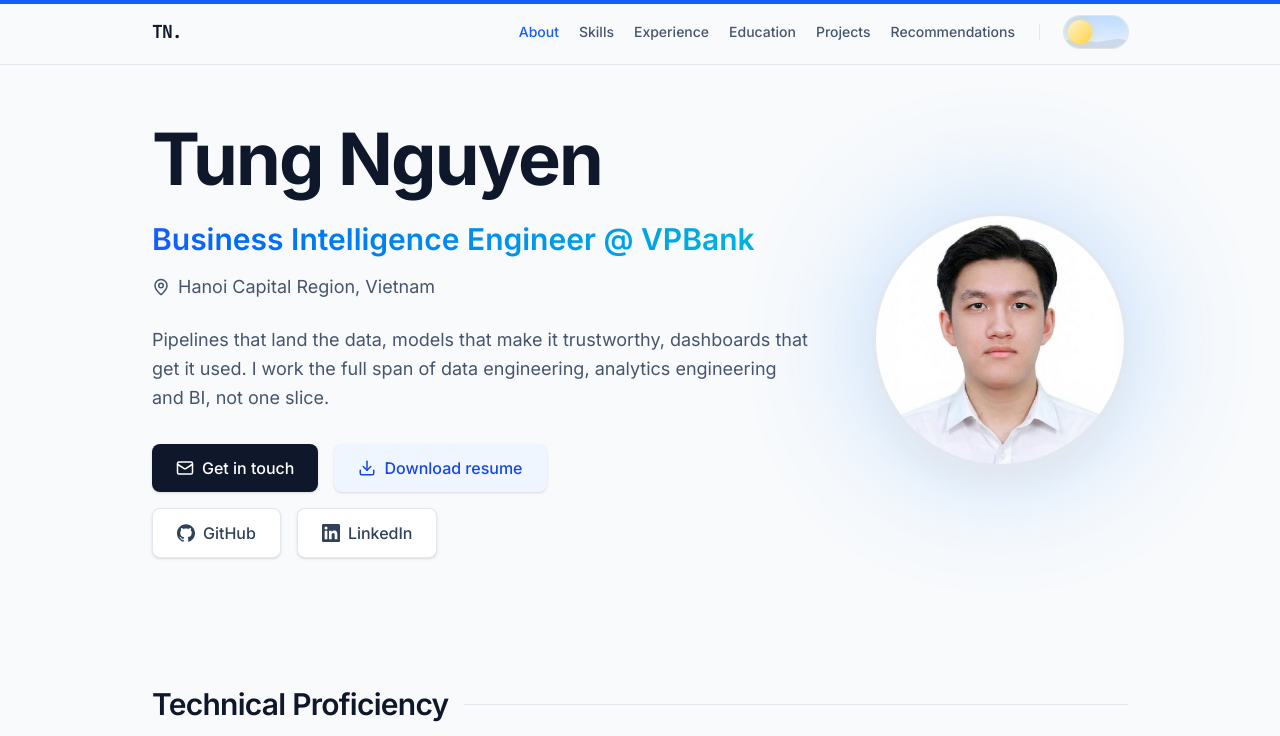
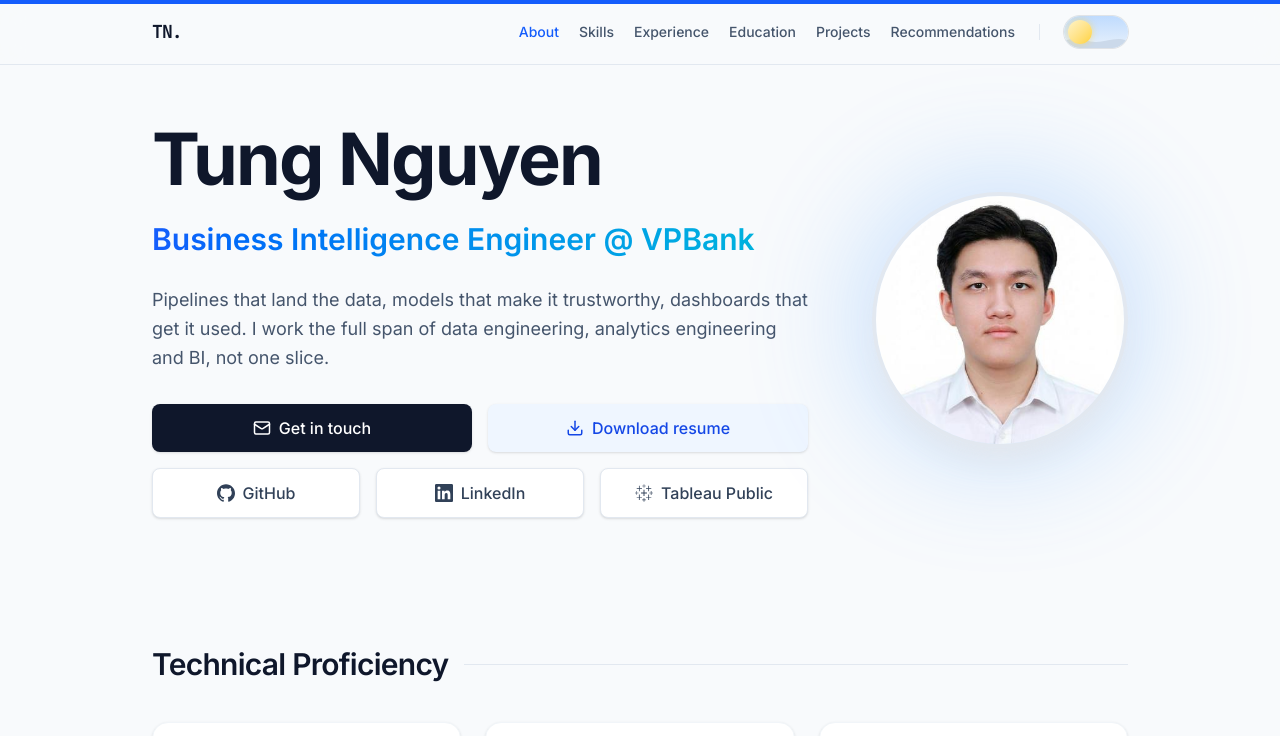
Before and after one commit to TungNamNguyen/personal-portfolio, a React (Vite) app: page / in a window 1280 px wide. Shown: the top 736 px of the page. Built offline with nearby package versions, Linux system fonts and the light colour scheme.

Commit message:
feat: add Tableau Public button, grid layout for hero buttons, remove location

```diff
--- a/src/components/Hero.tsx
+++ b/src/components/Hero.tsx
@@ -1,8 +1,9 @@
 import { motion, useReducedMotion } from "motion/react";
-import { Mail, Download, MapPin } from "lucide-react";
+import { Mail, Download } from "lucide-react";
 // Monochrome marks so they inherit the button's text colour in both themes.
 import SiGithub from "~icons/simple-icons/github";
 import FaLinkedin from "~icons/simple-icons/linkedin";
+import SiTableau from "~icons/simple-icons/tableau";
 import { SITE } from "../constants";
 
 const buttonBase =
@@ -11,7 +12,7 @@
 // Shared by the two shapes the resume button takes — a real <a download> once
 // SITE.resumeUrl is set, an inert <button> until then. Kept in one place so the
 // pair can never drift apart visually.
-const resumeClass = `w-full sm:w-auto ${buttonBase} bg-blue-50 dark:bg-slate-700 text-blue-700 dark:text-blue-400 hover:bg-blue-100 dark:hover:bg-slate-600`;
+const resumeClass = `${buttonBase} bg-blue-50 dark:bg-slate-700 text-blue-700 dark:text-blue-400 hover:bg-blue-100 dark:hover:bg-slate-600`;
 
 const resumeLabel = (
   <>
@@ -48,11 +49,6 @@
           <p className="text-xl sm:text-2xl lg:text-3xl font-semibold bg-clip-text text-transparent bg-gradient-to-r from-blue-600 to-cyan-500 dark:from-blue-400 dark:to-cyan-300 pb-1">
             {SITE.role} @ {SITE.company}
           </p>
-          <div className="flex flex-wrap items-center gap-x-3 gap-y-2">
-            <p className="flex items-center gap-2 text-base sm:text-lg text-slate-600 dark:text-slate-400">
-              <MapPin size={18} aria-hidden="true" className="shrink-0" />
-              {SITE.location}
-            </p>
 
           {SITE.openTo && (
             <span className="inline-flex items-center gap-1.5 rounded-full border border-emerald-200 bg-emerald-50 px-2.5 py-1 text-xs font-medium text-emerald-700 dark:border-emerald-500/30 dark:bg-emerald-500/10 dark:text-emerald-400">
@@ -60,7 +56,6 @@
               {SITE.openTo}
             </span>
           )}
-          </div>
         </div>
 
         <p className="max-w-2xl text-base sm:text-lg leading-relaxed text-slate-600 dark:text-slate-400">
@@ -71,25 +66,20 @@
           initial={reduceMotion ? false : { opacity: 0 }}
           animate={{ opacity: 1 }}
           transition={{ delay: reduceMotion ? 0 : 0.2 }}
-          className="flex flex-wrap gap-3 sm:gap-4 pt-2"
+          className="space-y-3 sm:space-y-4 pt-2"
         >
+          {/* Row 1: Get in touch + Download resume */}
+          <div className="grid grid-cols-1 sm:grid-cols-2 gap-3 sm:gap-4">
             <motion.a
               whileHover={reduceMotion ? undefined : { scale: 1.05 }}
               whileTap={reduceMotion ? undefined : { scale: 0.95 }}
               href={`mailto:${SITE.email}`}
-            className={`w-full sm:w-auto ${buttonBase} bg-slate-900 dark:bg-blue-600 text-white hover:bg-slate-800 dark:hover:bg-blue-500`}
+              className={`${buttonBase} bg-slate-900 dark:bg-blue-600 text-white hover:bg-slate-800 dark:hover:bg-blue-500`}
             >
               <Mail size={18} />
               Get in touch
             </motion.a>
 
-          {/*
-            The button is always on show — it is part of the hero's shape, so it
-            does not pop in later and reflow the row. Until `resumeUrl` points
-            somewhere it renders as a plain <button> with nothing wired to it:
-            visible and focusable, but a click downloads nothing. Fill the
-            constant in and the same button becomes a real download link.
-          */}
             {SITE.resumeUrl ? (
               <motion.a
                 whileHover={reduceMotion ? undefined : { scale: 1.05 }}
@@ -110,15 +100,17 @@
                 {resumeLabel}
               </motion.button>
             )}
+          </div>
 
-          <div className="flex gap-3 sm:gap-4 w-full sm:w-auto">
+          {/* Row 2: GitHub + LinkedIn + Tableau Public */}
+          <div className="grid grid-cols-3 gap-3 sm:gap-4">
             <motion.a
               whileHover={reduceMotion ? undefined : { scale: 1.05 }}
               whileTap={reduceMotion ? undefined : { scale: 0.95 }}
               href={SITE.github}
               target="_blank"
               rel="noreferrer"
-              className={`flex-1 sm:flex-none ${buttonBase} bg-white dark:bg-slate-800 border border-slate-200 dark:border-slate-700 text-slate-700 dark:text-slate-300 hover:bg-slate-50 dark:hover:bg-slate-700`}
+              className={`${buttonBase} bg-white dark:bg-slate-800 border border-slate-200 dark:border-slate-700 text-slate-700 dark:text-slate-300 hover:bg-slate-50 dark:hover:bg-slate-700`}
             >
               <SiGithub width={18} height={18} />
               GitHub
@@ -129,10 +121,21 @@
               href={SITE.linkedin}
               target="_blank"
               rel="noreferrer"
-              className={`flex-1 sm:flex-none ${buttonBase} bg-white dark:bg-slate-800 border border-slate-200 dark:border-slate-700 text-slate-700 dark:text-slate-300 hover:bg-slate-50 dark:hover:bg-slate-700`}
+              className={`${buttonBase} bg-white dark:bg-slate-800 border border-slate-200 dark:border-slate-700 text-slate-700 dark:text-slate-300 hover:bg-slate-50 dark:hover:bg-slate-700`}
             >
               <FaLinkedin width={18} height={18} />
               LinkedIn
+            </motion.a>
+            <motion.a
+              whileHover={reduceMotion ? undefined : { scale: 1.05 }}
+              whileTap={reduceMotion ? undefined : { scale: 0.95 }}
+              href={SITE.tableau}
+              target="_blank"
+              rel="noreferrer"
+              className={`${buttonBase} bg-white dark:bg-slate-800 border border-slate-200 dark:border-slate-700 text-slate-700 dark:text-slate-300 hover:bg-slate-50 dark:hover:bg-slate-700`}
+            >
+              <SiTableau width={18} height={18} />
+              Tableau Public
             </motion.a>
           </div>
         </motion.div>
```
Lines whose indentation alone changed are shown as unchanged.
